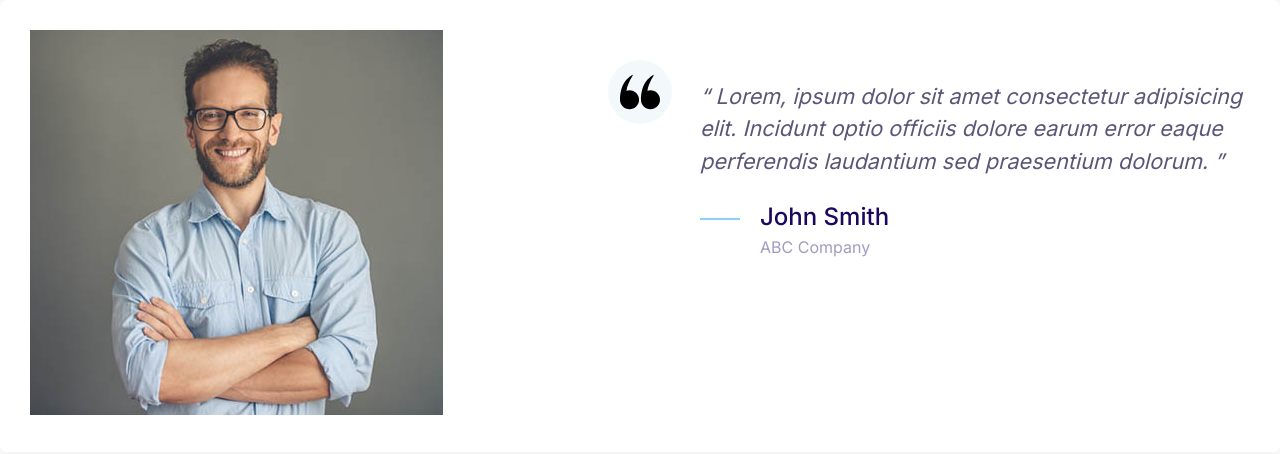
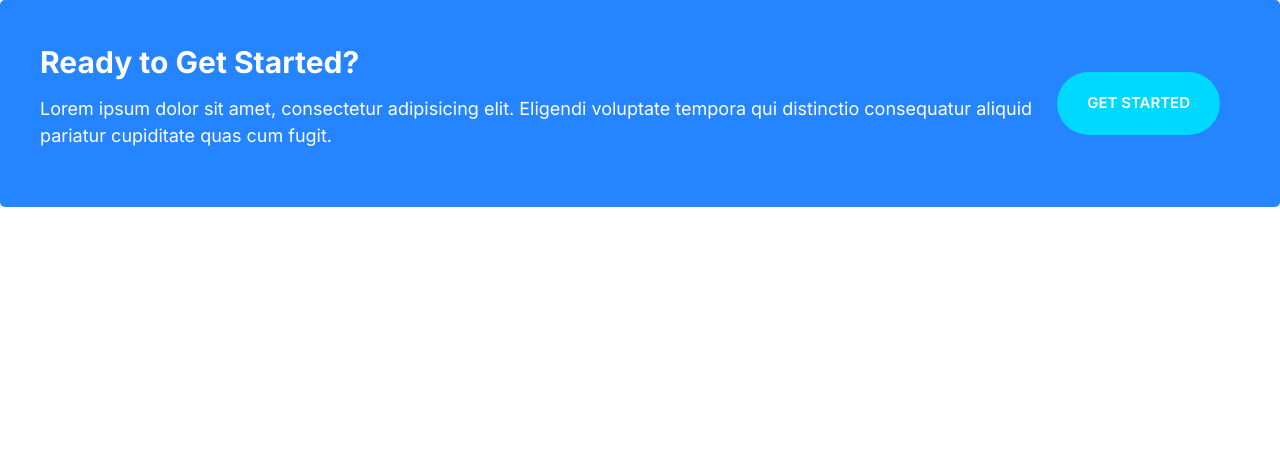
Before and after one commit to Victor-Guerrero-Devs/cloudmaster-scss, a website: page index.html in a window 1280 px wide. Drawn offline with Linux system fonts and the light colour scheme.

Commit message:
Build callout component

```diff
--- a/index.html
+++ b/index.html
@@ -15,36 +15,17 @@
     <link rel="stylesheet" href="./styles/css/styles.css" />
   </head>
   <body>
-    <div class="card testimonial">
+    <div class="callout callout--primary">
       <div class="grid grid--1x2">
-        <div class="testimonial__image">
-          <img src="images/testimonial.jpg" alt="A happy, smiling customer" />
-          <span class="icon-container icon-container--accent">
-            <svg class="icon icon--white icon--small">
-              <use xlink:href="images/sprite.svg#quotes"></use>
-            </svg>
-          </span>
+        <div class="callout__content">
+          <h2 class="callout__heading">Ready to Get Started?</h2>
+          <p>
+            Lorem ipsum dolor sit amet, consectetur adipisicing elit. Eligendi
+            voluptate tempora qui distinctio consequatur aliquid pariatur
+            cupiditate quas cum fugit.
+          </p>
         </div>
-        <blockquote class="quote">
-          <p class="quote__text">
-            Lorem, ipsum dolor sit amet consectetur adipisicing elit. Incidunt
-            optio officiis dolore earum error eaque perferendis laudantium sed
-            praesentium dolorum.
-          </p>
-          <footer>
-            <div class="media">
-              <div class="media__image">
-                <svg class="icon icon--primary quote__line">
-                  <use xlink:href="images/sprite.svg#line"></use>
-                </svg>
-              </div>
-              <div class="media__body">
-                <h3 class="media__title quote__author">John Smith</h3>
-                <p class="quote__organization">ABC Company</p>
-              </div>
-            </div>
-          </footer>
-        </blockquote>
+        <a href="#" class="btn btn--secondary btn--stretched">Get Started</a>
       </div>
     </div>
   </body>
--- /dev/null
+++ b/styles/scss/components/_callout.scss
@@ -0,0 +1,41 @@
+@use '../abstracts/' as *;
+
+.callout {
+  padding: 4rem;
+  border-radius: 5px;
+
+  &--primary {
+    background: $clr-primary;
+    color: $clr-white;
+  }
+
+  &__heading {
+    color: $clr-white;
+    margin-top: 0;
+    font-size: 3rem;
+  }
+
+  & .btn {
+    justify-self: center;
+    align-self: center;
+  }
+
+  &__content {
+    text-align: center;
+  }
+}
+
+@media screen and (min-width: $tablet-width) {
+  .callout .grid--1x2 {
+    grid-template-columns: 1fr auto;
+  }
+
+  .callout__content {
+    text-align: left;
+  }
+
+  .callout .btn {
+    justify-self: start;
+    margin: 0 2rem;
+  }
+}
--- a/styles/scss/components/_testimonial.scss
+++ b/styles/scss/components/_testimonial.scss
@@ -2,25 +2,25 @@
 
 .testimonial {
   padding: 3rem;
-}
 
-.testimonial .quote {
+  & .quote {
     margin: 2rem 0;
     font-size: 110%;
   }
 
-.testimonial__image {
+  &__image {
     position: relative;
     margin: 0 3rem;
   }
 
-.testimonial__image > .icon-container {
+  &__image > .icon-container {
     position: absolute;
     top: 3rem;
     right: -32px;
   }
+}
 
-@media screen and (min-width: 768px) {
+@media screen and (min-width: $tablet-width) {
   .testimonial__image {
     margin: 0;
   }
--- a/styles/scss/main.scss
+++ b/styles/scss/main.scss
@@ -19,6 +19,7 @@
 @use 'components/media-object';
 @use 'components/quote';
 @use 'components/testimonial';
+@use 'components/callout';
 
 // import layout modules
 @use 'layouts/grid';
```
Also changed, not shown: components/callout.html (added, +13 -0 lines), styles/css/styles.css, 1 other file. Lines whose indentation alone changed are shown as unchanged.
